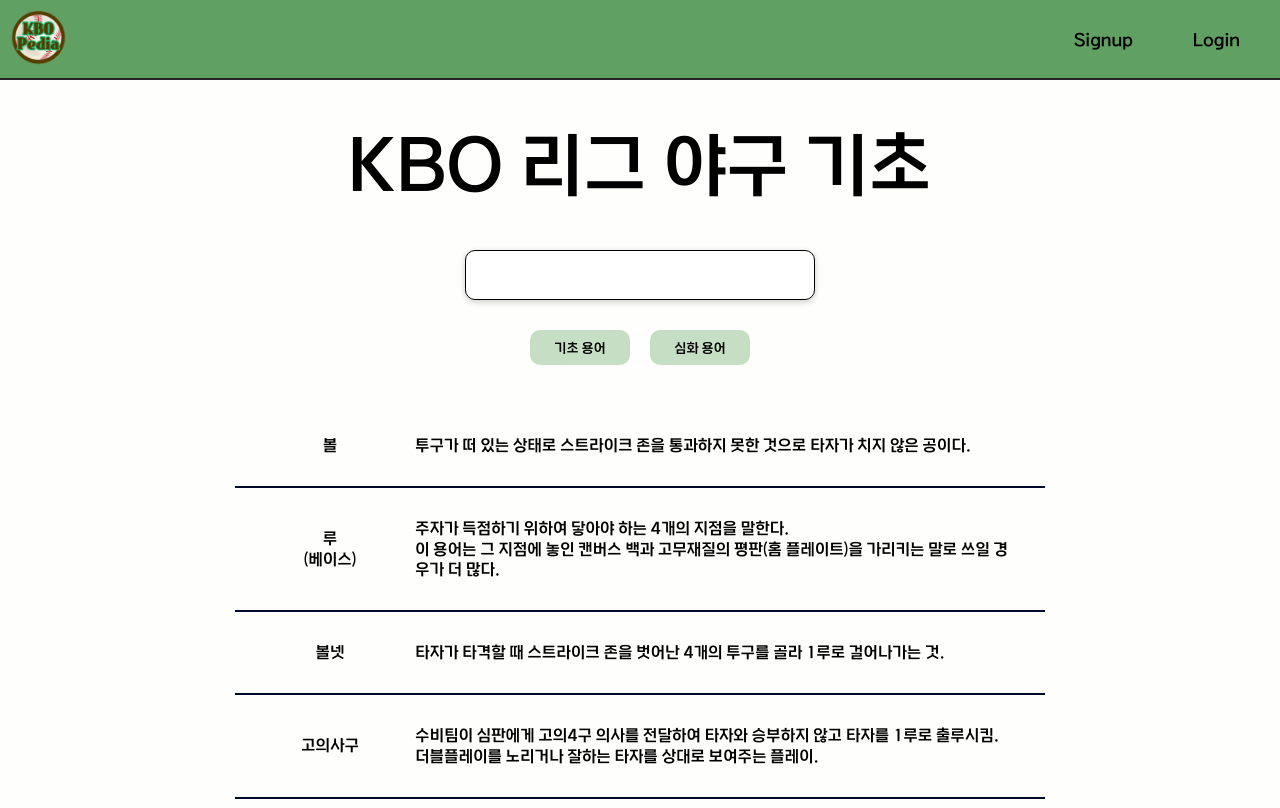
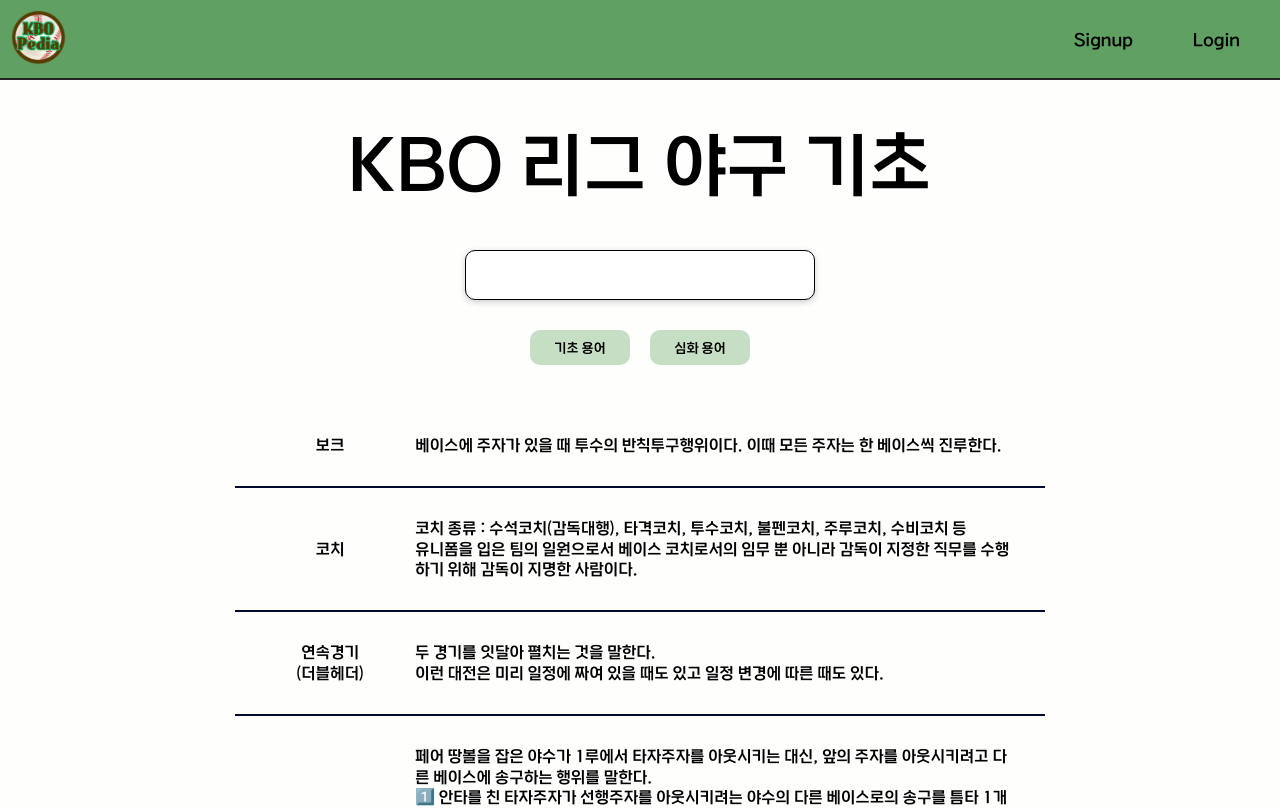
Before and after one commit to rnjsdpwls/Kbopedia, a React (Create React App) app in the folder KBO_FRONT/: page /Dict in a window 1280 px wide. Shown: the top 808 px of the page. Built offline with nearby package versions, Linux system fonts and the light colour scheme.

Commit message:
fix: BtnSort 오류 해결

```diff
--- a/KBO_FRONT/src/components/pages/DictPage/SearchedKeywords.tsx
+++ b/KBO_FRONT/src/components/pages/DictPage/SearchedKeywords.tsx
@@ -17,7 +17,7 @@
   const [data, setData] = useState<TermsData[]>([]);
 
   useEffect(() => {
-    const termData = [...termsDummy.basic_term, ...termsDummy.advanced_term];
+    const termData = termType === 'basic' ? termsDummy.basic_term : termsDummy.advanced_term;
 
     const filteredData = termData.filter((item) =>
       item.term.toLowerCase().includes(searchValue.toLowerCase())
```
